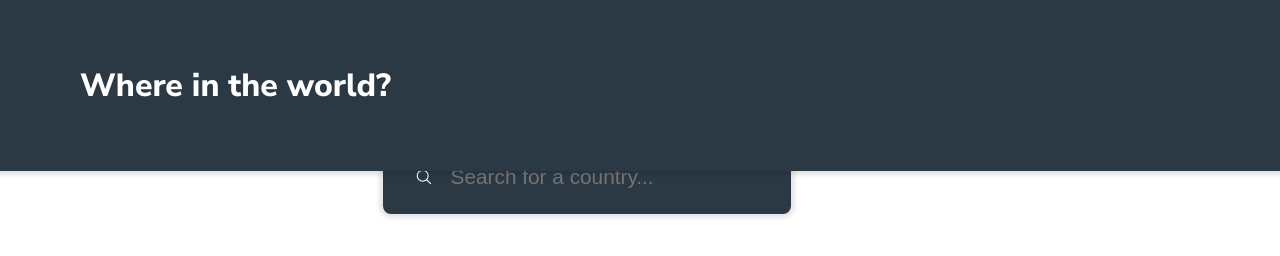
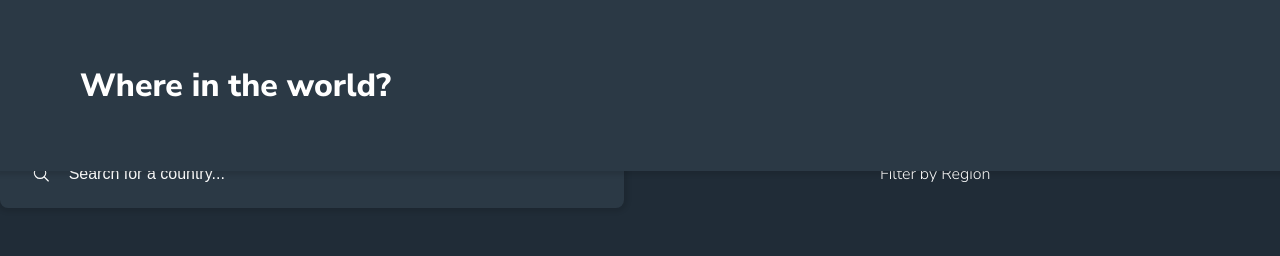
Before and after one commit to vis-cognitionis/rest_countries_api, a plain HTML site: page index.html in a window 1280 px wide. Drawn offline with nearby package versions, Linux system fonts and the light colour scheme.

Commit message:
Update css styles

```diff
--- a/home_page.css
+++ b/home_page.css
@@ -23,7 +23,7 @@
 }
 
 .search {
-    font-size: 1.3rem;
+    font-size: 1rem;
     color: var(--text-white);
     width: 100%;
     border: none;
@@ -31,6 +31,16 @@
     background-color: var(--dark-blue);
 }
 
+.search::placeholder {
+    color: var(--text-white);
+    font-size: 1rem;
+}
+
+.filter-area {
+    position: relative;
+    width: min(25rem, 100%);
+}
+
 ion-icon {
     font-size: 20px;
 }
--- a/styles.css
+++ b/styles.css
@@ -2,13 +2,14 @@ body {
     display: flex;
     flex-direction: column;
     justify-content: center;
-    align-items: center;
+    /* align-items: center; */
     overflow-x: hidden;
     transition: 0.5s;
     color: var(--text-white);
     font-family: "Nunito Sans", sans-serif;
     margin: 0;
     padding: 0;
+    background-color: var(--very-dark-blue);
 
 }
 
```
